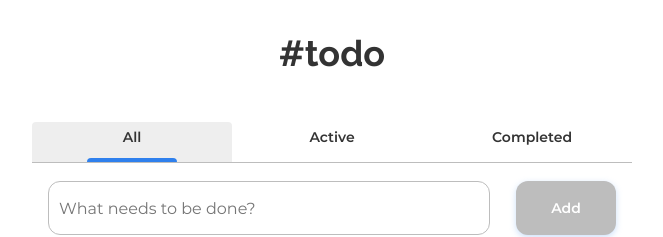
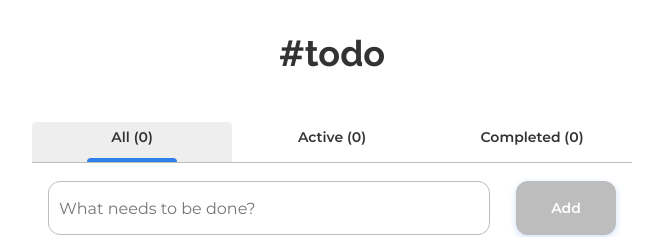
Before and after one commit to gabrielnafuzi/todo-app, a React (Vite) app: page / in a window 1280 px wide. Shown: the top 237 px of the page, without its empty margins (308-971 px from the left). Built offline with nearby package versions, Linux system fonts and the light colour scheme.

Commit message:
add todo length to each tab

```diff
--- a/src/pages/Home/index.tsx
+++ b/src/pages/Home/index.tsx
@@ -1,7 +1,7 @@
-import { useRef, useState } from 'react'
+import { useCallback, useRef, useState } from 'react'
 
 import { Tabs, TabList, Tab, TabPanels, TabPanel, TodoList } from '@/components'
-import { useTodos } from '@/store'
+import { Filter, useTodos } from '@/store'
 
 import { CreateTodoForm } from './components'
 import * as S from './styles'
@@ -19,7 +19,7 @@ export const Home = () => {
   const [selectedTab, setSelectedTab] = useState<TabsType>(initialTab)
   const { getTodos } = useTodos()
 
-  const handleSetSelectedTab = (tab: TabsType) => {
+  const handleSetSelectedTab = useCallback((tab: TabsType) => {
     setSelectedTab(tab)
 
     window.history.pushState(null, '', `?tab=${tab}`)
@@ -29,7 +29,12 @@ export const Home = () => {
     if (stickyRect?.top === 0) {
       scrollToTopRef.current?.scrollIntoView({ behavior: 'smooth' })
     }
-  }
+  }, [])
+
+  const getFilteredTodosLength = useCallback(
+    (tabType: TabsType) => getTodos(tabType.toLowerCase() as Filter).length,
+    [getTodos]
+  )
 
   return (
     <Tabs>
@@ -40,7 +45,7 @@ export const Home = () => {
           {tabs.map((item) => (
             <Tab
               key={item}
-              label={item}
+              label={`${item} (${getFilteredTodosLength(item)})`}
               active={item === selectedTab}
               onClick={() => handleSetSelectedTab(item)}
             />
@@ -61,6 +66,7 @@ export const Home = () => {
           <TodoList
             todos={getTodos('active')}
             emptyMessage="you don't have any active todo, why not take a break?"
+            willDesappearWhenCompleted
           />
         </TabPanel>
 
@@ -69,6 +75,7 @@ export const Home = () => {
             todos={getTodos('completed')}
             showDelete
             emptyMessage="you don't have any completed todo, let's get back to work!"
+            willDesappearWhenCompleted
           />
         </TabPanel>
       </TabPanels>
```
